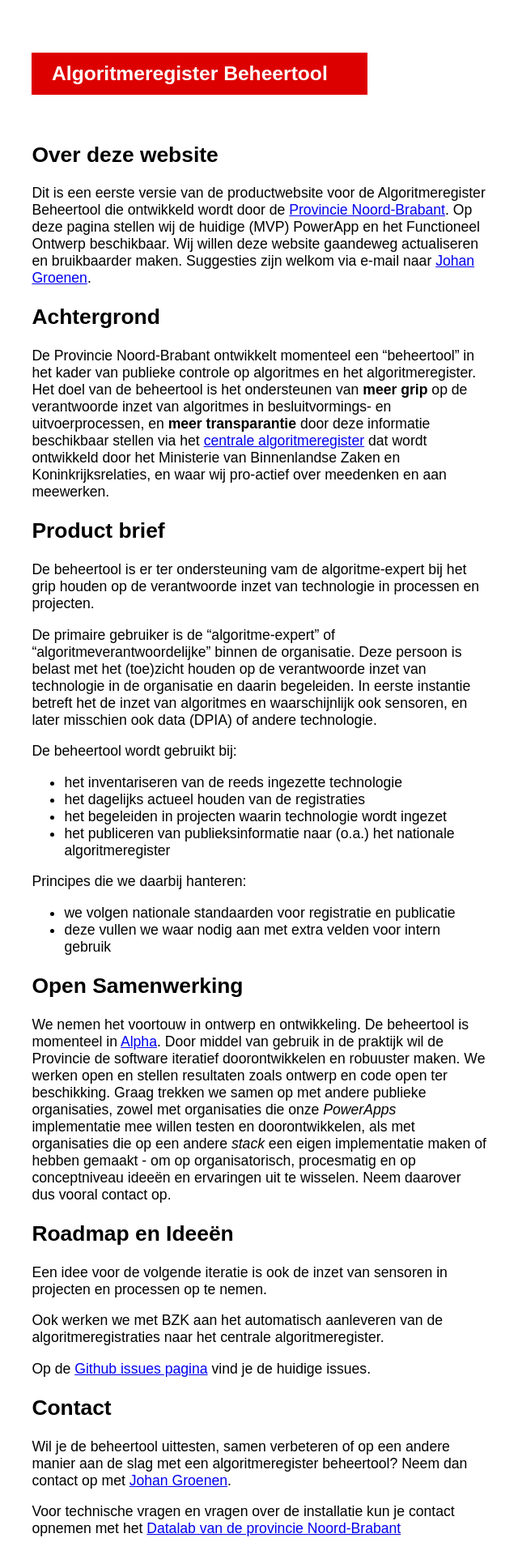
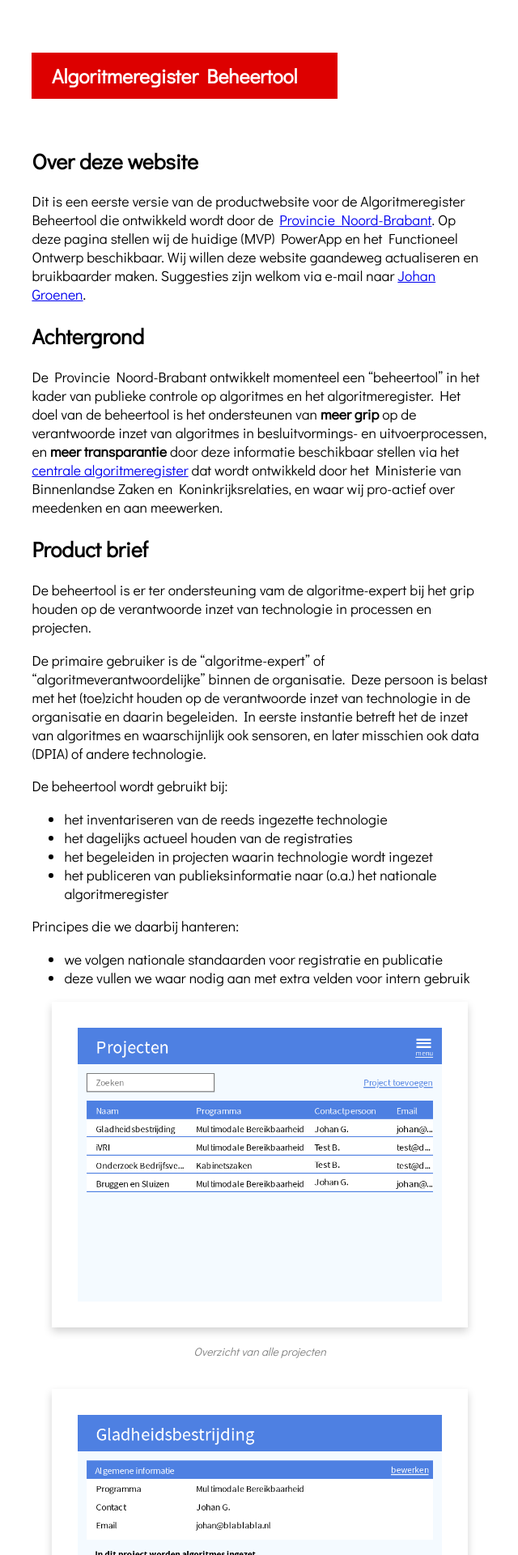
Before and after one commit to Algoritmeregister/beheertool, a Jekyll site: the page built from index.md, in a window 1280 px wide. Shown: the top 1920 px of the page at 81% size, without its empty margins (319-959 px from the left). Built offline with Jekyll 4.4.1, drawn with Linux system fonts in a browser that asks for light colours; some web fonts are replaced; some of the changed text lies outside the part shown.

Commit message:
add images

```diff
--- a/_layouts/default.html
+++ b/_layouts/default.html
@@ -1,7 +1,7 @@
 <!DOCTYPE html>
 <html>
     <head>
-        <link rel="stylesheet" href="assets/style.css">
+        <link rel="stylesheet" href="assets/css/style.css">
     </head>
     <body>
         <div class="wrapper">
--- a/assets/style.css
+++ b/assets/css/style.css
@@ -1,6 +1,6 @@
 @font-face {
     font-family: "Didact Gothic";
-    src: url("assets/DidactGothic-Regular.ttf") format("truetype");
+    src: url("../fonts/DidactGothic-Regular.ttf") format("truetype");
 }
 body {
     font-family: "Didact Gothic", Arial;
@@ -22,3 +22,19 @@ h1 {
     font-weight: bold;
     display: inline-block;
 }
+img {
+    max-width: 80%;
+    border: 32px solid white;
+    box-shadow: 0 5px 10px lightgray;
+    margin: auto;
+    display: block;
+}
+img + em {
+    display: block;
+    margin: auto;
+    text-align: center;
+    padding: 20px;
+    max-width: 24em;
+    font-size: 0.8em;
+    color: gray;
+}
--- a/index.md
+++ b/index.md
@@ -25,6 +25,21 @@ Principes die we daarbij hanteren:
 
 - we volgen nationale standaarden voor registratie en publicatie
 - deze vullen we waar nodig aan met extra velden voor intern gebruik
+
+![Screenshot: Overzicht van alle projecten](assets/img/Projecten.png)
+*Overzicht van alle projecten*
+
+![Screenshot: Registratie van inzet van tech in projecten](assets/img/Project%20details.png)
+*Registratie van inzet van tech in projecten*
+
+![Screenshot: Algoritmeregistratie op basis van nationale standaard en extra velden](assets/img/Algoritmeregistratie.png)
+*Algoritmeregistratie op basis van nationale standaard en extra velden*
+
+![Screenshot: Menu naar applicatie-onderdelen](assets/img/Menu.png)
+*Menu naar applicatie-onderdelen*
+
+![Screenshot: Algoritmes exporteren als Excel voor aanlevering naar nationaal register](assets/img/Algoritmes%20exporteren.png)
+*Algoritmes exporteren als Excel voor aanlevering naar nationaal register*
 
 ## Open Samenwerking
 
```
Also changed, not shown: assets/fonts/DidactGothic-Regular.ttf (renamed from assets/DidactGothic-Regular.ttf), assets/img/Algoritmeregistratie.png (added), assets/img/Algoritmes exporteren.png (added), assets/img/Menu.png (added), assets/img/Project details.png (added), assets/img/Projecten.png (added).
